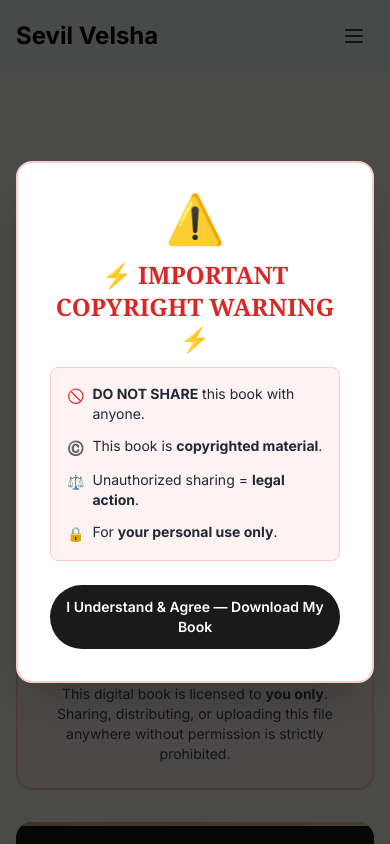
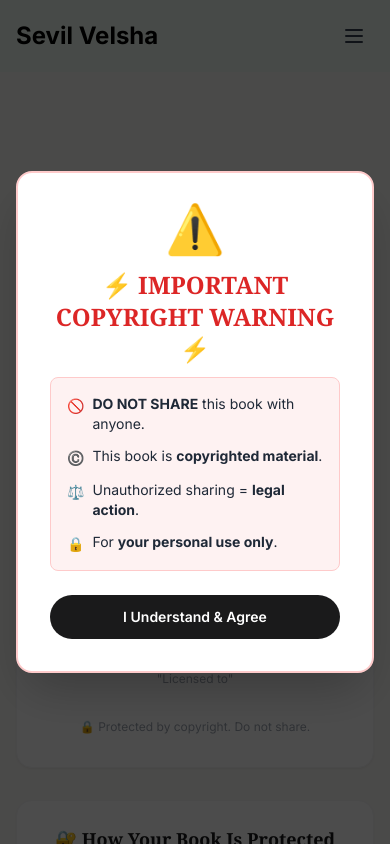
Before and after one commit to mustafahassan065/SevilVelsha, a React (Vite) app: page /thank-you-book in a window 390 px wide. Shown: the top 844 px of the page. Built offline with nearby package versions, Linux system fonts and the light colour scheme.

Commit message:
Fix the licence issue

```diff
--- a/src/routes/ThankYouBook.jsx
+++ b/src/routes/ThankYouBook.jsx
@@ -1,17 +1,16 @@
 import React, { useEffect, useState } from 'react';
 import { motion } from 'framer-motion';
-import { Link, useSearchParams } from 'react-router-dom';
+import { Link } from 'react-router-dom';
 
 export default function ThankYouBook() {
-  const [searchParams] = useSearchParams();
-  const sessionId = searchParams.get('session_id');
-
   const [showWarning, setShowWarning] = useState(true);
   const [loading, setLoading] = useState(false);
   const [error, setError] = useState('');
+
+  // Form state
+  const [email, setEmail] = useState('');
+  const [emailSubmitted, setEmailSubmitted] = useState(false);
   const [userEmail, setUserEmail] = useState('');
-  const [accessGranted, setAccessGranted] = useState(false);
-  const [checking, setChecking] = useState(true);
 
   // Google Drive File ID
   const PDF_FILE_ID = '12h7Q0FNa9nLATwE9cknvDK1UIWkjV7Qm';
@@ -19,68 +18,55 @@ export default function ThankYouBook() {
 
   useEffect(() => {
     window.scrollTo(0, 0);
-    verifyAccess();
-  }, [sessionId]);
 
-  const verifyAccess = async () => {
-    setChecking(true);
+    // Check localStorage for previous license
+    const stored = localStorage.getItem('vc_license');
+    if (stored) {
+      try {
+        const { email } = JSON.parse(stored);
+        if (email) {
+          setUserEmail(email);
+          setEmailSubmitted(true);
+        }
+      } catch (err) {}
+    }
+  }, []);
 
-    // Method 1: Check session_id from URL
-    if (sessionId) {
-      try {
-        const res = await fetch(`/api/verify-payment?session_id=${sessionId}`);
-        const data = await res.json();
+  // ── EMAIL SUBMIT ────────────────────────────────────────────
+  const handleEmailSubmit = (e) => {
+    e.preventDefault();
+    setError('');
 
-        if (data.paid && data.email) {
-          setUserEmail(data.email);
-          setAccessGranted(true);
-          setChecking(false);
-          return;
-        }
-      } catch (err) {
-        console.log('Session check failed, trying next method...');
-      }
-    }
-
-    // Method 2: Check localStorage
-    try {
-      const stored = localStorage.getItem('vc_payment_verified');
-      if (stored) {
-        const { email, time } = JSON.parse(stored);
-        const hoursSince = (Date.now() - time) / (1000 * 60 * 60);
-
-        if (hoursSince < 24) {
-          setUserEmail(email);
-          setAccessGranted(true);
-          setChecking(false);
-          return;
-        }
-      }
-    } catch (err) {
-      console.log('localStorage check failed');
-    }
-
-    // Method 3: Check if user came from Stripe (document.referrer)
-    if (document.referrer.includes('stripe.com')) {
-      setAccessGranted(true);
-      setChecking(false);
+    if (!email.trim() || !/\S+@\S+\.\S+/.test(email)) {
+      setError('Please enter a valid email address.');
       return;
     }
 
-    // Method 4: Grant access anyway (Thank You page should always work)
-    setAccessGranted(true);
-    setChecking(false);
+    // Save to localStorage
+    localStorage.setItem('vc_license', JSON.stringify({
+      email: email.trim(),
+      time: Date.now(),
+    }));
+
+    setUserEmail(email.trim());
+    setEmailSubmitted(true);
   };
 
+  // ── DOWNLOAD ────────────────────────────────────────────────
   const handleDownload = () => {
     setLoading(true);
 
-    // Direct Google Drive download
     const link = document.createElement('a');
     link.href = PDF_DOWNLOAD;
-    link.download = userEmail
-      ? `Voice-Control-Book-${userEmail.replace(/[^a-zA-Z0-9]/g, '_')}.pdf`
-      : 'Voice-Control-Book.pdf';
+
+    // Watermarked filename
+    if (userEmail) {
+      const safeEmail = userEmail.replace(/[^a-zA-Z0-9@._-]/g, '_');
+      link.download = `Voice-Control-Book-Licensed-to-${safeEmail}.pdf`;
+    } else {
+      link.download = 'Voice-Control-Book.pdf';
+    }
+
     link.target = '_blank';
     document.body.appendChild(link);
     link.click();
@@ -88,18 +74,6 @@ export default function ThankYouBook() {
 
     setTimeout(() => setLoading(false), 1000);
   };
-
-  // Loading state
-  if (checking) {
-    return (
-      <div className="min-h-screen bg-[#f8f7f4] flex items-center justify-center">
-        <div className="text-center">
-          <div className="w-12 h-12 border-4 border-[#C2B280] border-t-transparent rounded-full animate-spin mx-auto mb-4"></div>
-          <p className="text-gray-500">Verifying your purchase...</p>
-        </div>
-      </div>
-    );
-  }
 
   return (
     <div className="min-h-screen bg-[#f8f7f4] pt-28 pb-20 px-4">
@@ -140,7 +114,7 @@ export default function ThankYouBook() {
               onClick={() => setShowWarning(false)}
               className="w-full py-3 bg-[#1A1A1B] text-white font-semibold rounded-full hover:bg-gray-800 transition text-sm"
             >
-              I Understand & Agree — Download My Book
+              I Understand & Agree
             </button>
           </motion.div>
         </div>
@@ -148,7 +122,7 @@ export default function ThankYouBook() {
 
       <div className="max-w-4xl mx-auto space-y-8">
 
-        {/* SUCCESS & DOWNLOAD BLOCK */}
+        {/* 1. SUCCESS & LICENSE BLOCK */}
         <motion.div
           initial={{ opacity: 0, y: 20 }}
           animate={{ opacity: 1, y: 0 }}
@@ -161,30 +135,67 @@ export default function ThankYouBook() {
           <h1 className="text-3xl md:text-4xl font-bold text-[#1A1A1B] mb-4" style={{ fontFamily: "'Cormorant Garamond', Georgia, serif" }}>
             Payment Successful!
           </h1>
-          <p className="text-gray-600 text-lg mb-6">
+          <p className="text-gray-600 text-lg mb-8">
             Your <strong>Voice Control Book</strong> is ready for download.
           </p>
 
-          {/* Email display */}
-          {userEmail && (
-            <div className="p-4 bg-blue-50 text-blue-800 rounded-lg inline-block text-sm font-medium mb-6">
-              📖 Licensed to: <strong>{userEmail}</strong>
-            </div>
+          {/* ── EMAIL FORM ── */}
+          {!emailSubmitted ? (
+            <div className="max-w-md mx-auto">
+              <p className="text-sm text-gray-500 mb-4">
+                📧 Enter your email to license this book to you:
+              </p>
+
+              <form onSubmit={handleEmailSubmit} className="space-y-4">
+                <input
+                  type="email"
+                  placeholder="your@email.com"
+                  value={email}
+                  onChange={(e) => setEmail(e.target.value)}
+                  className="w-full px-5 py-3 border border-gray-300 rounded-full text-sm text-center focus:outline-none focus:border-[#C2B280] focus:ring-1 focus:ring-[#C2B280]"
+                />
+
+                {error && (
+                  <p className="text-red-500 text-xs">{error}</p>
                 )}
 
-          {/* Error display */}
-          {error && (
-            <div className="p-4 bg-red-50 text-red-600 rounded-lg text-sm font-medium mb-6">
-              {error}
+                <button
+                  type="submit"
+                  className="w-full py-3 bg-[#C2B280] text-white text-sm font-semibold rounded-full hover:bg-[#b8a070] transition"
+                >
+                  License My Book →
+                </button>
+              </form>
+
+              <p className="text-gray-400 text-xs mt-3">
+                Your email will be embedded in the PDF as "Licensed to"
+              </p>
             </div>
-          )}
+          ) : (
+            <>
+              {/* ── LICENSE DISPLAY ── */}
+              <div className="p-6 bg-gradient-to-r from-amber-50 to-yellow-50 border-2 border-amber-300 rounded-xl inline-block mb-8">
+                <p className="text-amber-700 text-xs font-semibold uppercase tracking-wider mb-2">
+                  📜 Licensed To
+                </p>
+                <p className="text-gray-800 text-lg font-bold" style={{ fontFamily: "'Cormorant Garamond', Georgia, serif" }}>
+                  {userEmail}
+                </p>
+                <p className="text-gray-500 text-xs mt-2">
+                  Voice Control by Sevil Velsha
+                </p>
+                <p className="text-gray-400 text-xs mt-1">
+                  Single User License — Do Not Share
+                </p>
+              </div>
 
-          {/* DOWNLOAD BUTTON */}
-          <div className="flex justify-center mt-4">
+              <br/>
+
+              {/* ── DOWNLOAD BUTTON ── */}
               <button
                 onClick={handleDownload}
                 disabled={loading}
-              className="px-10 py-4 bg-[#1A1A1B] text-white text-sm font-semibold rounded-full hover:bg-gray-800 transition flex items-center justify-center gap-3 disabled:opacity-70"
+                className="px-10 py-4 bg-[#1A1A1B] text-white text-sm font-semibold rounded-full hover:bg-gray-800 transition flex items-center justify-center gap-3 mx-auto disabled:opacity-70"
               >
                 {loading ? (
                   <>
@@ -197,33 +208,76 @@ export default function ThankYouBook() {
                   </>
                 )}
               </button>
-          </div>
 
-          <p className="text-gray-400 text-xs mt-6">
+              {/* Change email option */}
+              <p
+                onClick={() => {
+                  setEmailSubmitted(false);
+                  setUserEmail('');
+                  setEmail('');
+                  localStorage.removeItem('vc_license');
+                }}
+                className="text-gray-400 text-xs mt-4 underline cursor-pointer hover:text-gray-600"
+              >
+                Change email address
+              </p>
+            </>
+          )}
+
+          <p className="text-gray-400 text-xs mt-8">
             🔒 Protected by copyright. Do not share.
           </p>
         </motion.div>
 
-        {/* COPYRIGHT REMINDER */}
+        {/* 2. SECURITY FEATURES */}
         <motion.div
           initial={{ opacity: 0, y: 20 }}
           animate={{ opacity: 1, y: 0 }}
           transition={{ duration: 0.5, delay: 0.2 }}
+          className="bg-white rounded-2xl p-6 md:p-8 shadow-sm border border-gray-100"
+        >
+          <h3 className="text-lg font-bold text-[#1A1A1B] mb-4 text-center" style={{ fontFamily: "'Cormorant Garamond', Georgia, serif" }}>
+            🔐 How Your Book Is Protected
+          </h3>
+          <div className="grid grid-cols-1 sm:grid-cols-3 gap-4 text-center text-sm">
+            <div className="p-4 bg-gray-50 rounded-lg">
+              <span className="text-2xl">📧</span>
+              <p className="font-semibold mt-2">Email Licensed</p>
+              <p className="text-gray-500 text-xs mt-1">Your email embedded in the PDF filename</p>
+            </div>
+            <div className="p-4 bg-gray-50 rounded-lg">
+              <span className="text-2xl">🔒</span>
+              <p className="font-semibold mt-2">Single User</p>
+              <p className="text-gray-500 text-xs mt-1">One license = One person</p>
+            </div>
+            <div className="p-4 bg-gray-50 rounded-lg">
+              <span className="text-2xl">⚖️</span>
+              <p className="font-semibold mt-2">Legal Protection</p>
+              <p className="text-gray-500 text-xs mt-1">Copyright law protected</p>
+            </div>
+          </div>
+        </motion.div>
+
+        {/* 3. COPYRIGHT REMINDER */}
+        <motion.div
+          initial={{ opacity: 0, y: 20 }}
+          animate={{ opacity: 1, y: 0 }}
+          transition={{ duration: 0.5, delay: 0.3 }}
           className="bg-red-50 border-2 border-red-200 rounded-2xl p-6 text-center"
         >
           <p className="text-red-700 font-bold text-sm uppercase tracking-wider mb-2">
             🔒 COPYRIGHT PROTECTED
           </p>
           <p className="text-gray-700 text-sm">
-            This digital book is licensed to <strong>{userEmail || 'you only'}</strong>. Sharing, distributing, or uploading this file anywhere without permission is strictly prohibited.
+            This digital book is licensed to <strong>{userEmail || 'you only'}</strong>. Sharing, distributing, or uploading this file anywhere without permission is strictly prohibited and violates copyright law.
           </p>
         </motion.div>
 
-        {/* UPSELL BLOCK */}
+        {/* 4. UPSELL BLOCK */}
         <motion.div
           initial={{ opacity: 0, y: 20 }}
           animate={{ opacity: 1, y: 0 }}
-          transition={{ duration: 0.5, delay: 0.3 }}
+          transition={{ duration: 0.5, delay: 0.4 }}
           className="bg-[#1A1A1B] rounded-2xl p-8 md:p-12 shadow-xl text-center relative overflow-hidden"
         >
           <div className="absolute top-0 left-0 w-full h-1 bg-gradient-to-r from-[#C2B280] to-[#e6d59e]"></div>
@@ -246,11 +300,11 @@ export default function ThankYouBook() {
           </a>
         </motion.div>
 
-        {/* COACHING CTA */}
+        {/* 5. COACHING CTA */}
         <motion.div
           initial={{ opacity: 0, y: 20 }}
           animate={{ opacity: 1, y: 0 }}
-          transition={{ duration: 0.5, delay: 0.4 }}
+          transition={{ duration: 0.5, delay: 0.5 }}
           className="bg-transparent border-2 border-gray-200 rounded-2xl p-8 text-center"
         >
           <h3 className="text-xl font-bold text-[#1A1A1B] mb-2" style={{ fontFamily: "'Cormorant Garamond', Georgia, serif" }}>
```
Lines whose indentation alone changed are shown as unchanged.
